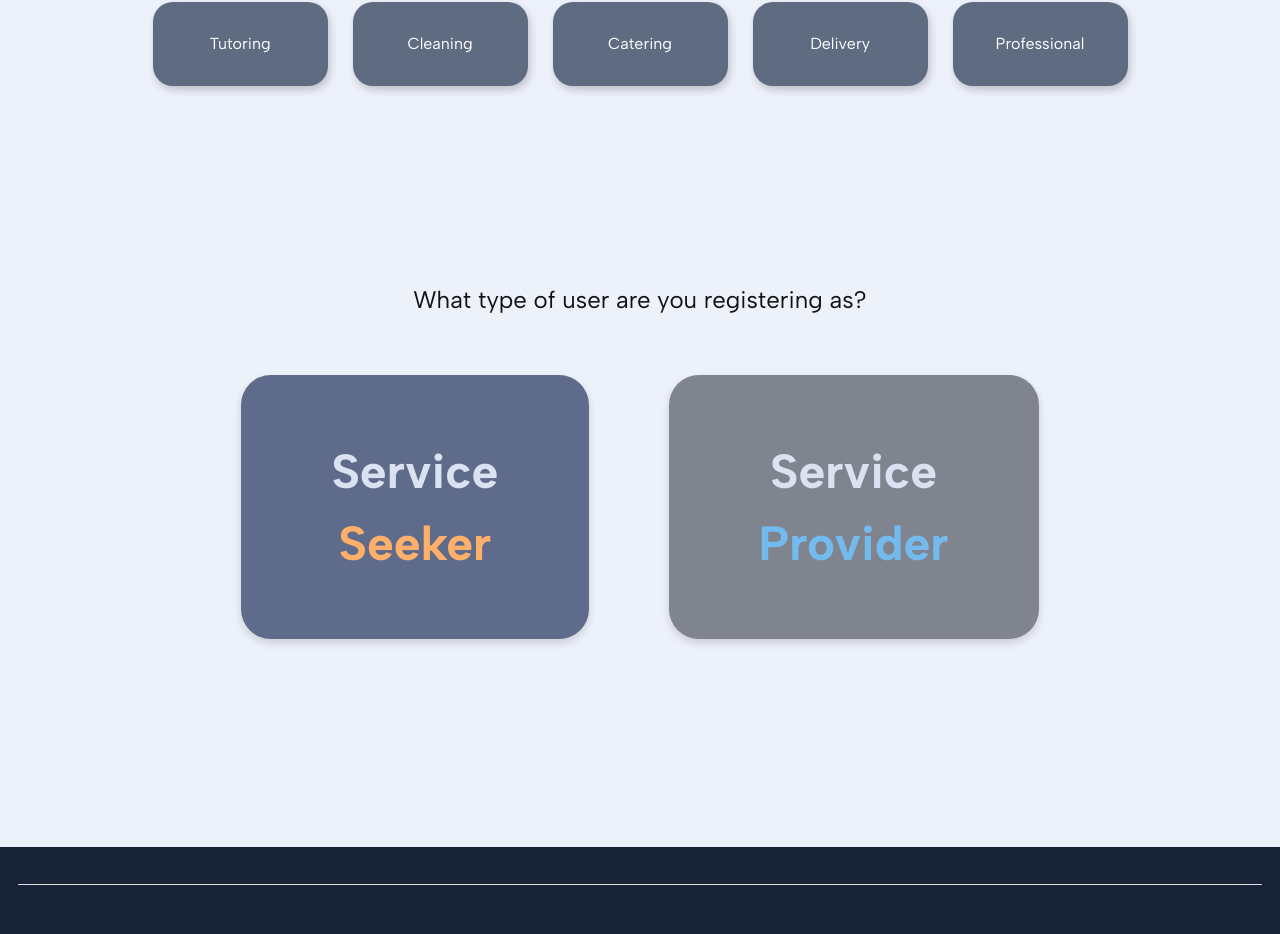
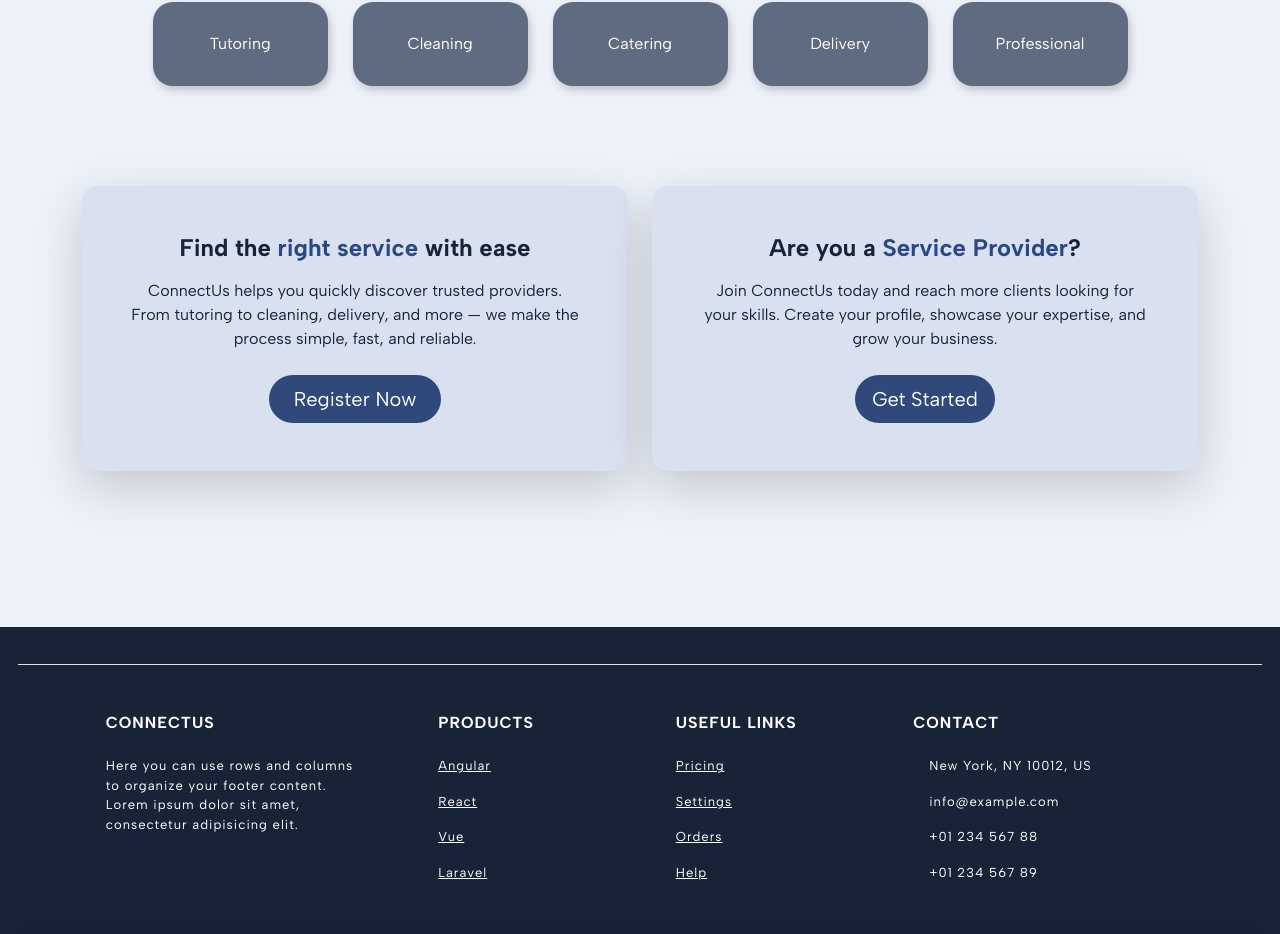
Before and after one commit to 32s05/ConnectUs, a React (Create React App) app: page / in a window 1280 px wide. Shown: the part 1623-2557 px from the top of the page. Built offline with nearby package versions, Linux system fonts and the light colour scheme.

Commit message:
Updated CTA Section

```diff
--- a/src/App.js
+++ b/src/App.js
@@ -6,8 +6,8 @@ import Home from "./pages/Home";
 import Login from "./pages/Login";
 import CustomerRegistration from "./pages/Registration_Customer";
 import ProviderRegistration from "./pages/Registration_Provider";
+import RegisterAs from "./pages/RegisterAs";
 import 'bootstrap/dist/css/bootstrap.min.css';
-import RegisterAs from "./pages/RegisterAs";
 
 function App() {
   return (
--- a/src/assets/style.css
+++ b/src/assets/style.css
@@ -403,8 +403,8 @@ main {
 /*Register As*/
 
 .registeras-container {
-  background-color: #e4ebfa;
-  min-height: 100vh;
+  font-family: 'Albert Sans', sans-serif;
+  min-height: 53vh;
   display: flex;
   flex-direction: column;
   justify-content: space-between;
--- a/src/pages/RegisterAs.jsx
+++ b/src/pages/RegisterAs.jsx
@@ -7,7 +7,6 @@ const RegisterAs = () => {
   return (
     <div className="registeras-container">
         <RegAs />
-
     </div>
   );
 };
--- a/src/sections/Home_CTASection.jsx
+++ b/src/sections/Home_CTASection.jsx
@@ -4,21 +4,47 @@ import '../assets/style.css';
 
 function CTASection(){
     return(
-        <div className="registeras-content">
-    <h2 className="registeras-title">What type of user are you registering as?</h2>
+        <section className="cta-section my-5">
+            <div className="container">
+                <div className="row g-4">
 
-    <div className="registeras-buttons">
-      <Link to="/CustomerRegistration" className="registeras-btn seeker">
-        <span className="registeras-top">Service</span>
-        <span className="registeras-bottom seeker-text">Seeker</span>
-      </Link>
+                {/* Customers */}
+                <div className="col-md-6">
+                    <div className="card h-100 shadow-lg border-0 rounded-4">
+                        <div className="card-body p-5 text-center">
+                        <h3 className="card-title fw-bold mb-3">
+                            Find the <span className="service-CTA">right service</span> with ease
+                        </h3>
+                        <p className="card-text mb-4">
+                            ConnectUs helps you quickly discover trusted providers. From tutoring
+                            to cleaning, delivery, and more — we make the process simple, fast,
+                            and reliable.
+                        </p>
+                        <Link to="/CustomerRegistration" className="btn btn-lg px-4">Register Now</Link>
+                        </div>
+                    </div>
+                </div>
 
-      <Link to="/ProviderRegistration" className="registeras-btn provider">
-        <span className="registeras-top">Service</span>
-        <span className="registeras-bottom provider-text">Provider</span>
-      </Link>
-    </div>
-  </div>
+
+                {/* Service Providers */}
+                <div className="col-md-6">
+                    <div className="card h-100 shadow-lg border-0 rounded-4">
+                    <div className="card-body p-5 text-center">
+                        <h3 className="card-title fw-bold mb-3">
+                        Are you a <span className="service-CTA">Service Provider</span>?
+                        </h3>
+                        <p className="card-text mb-4">
+                        Join ConnectUs today and reach more clients looking for your skills.
+                        Create your profile, showcase your expertise, and grow your business.
+                        </p>
+                        <Link to="/ProviderRegistration" className="btn btn-lg px-3">Get Started</Link>
+                    </div>
+                    </div>
+                </div>
+
+                </div>
+            </div>
+        </section>
 
     );
 }
```
